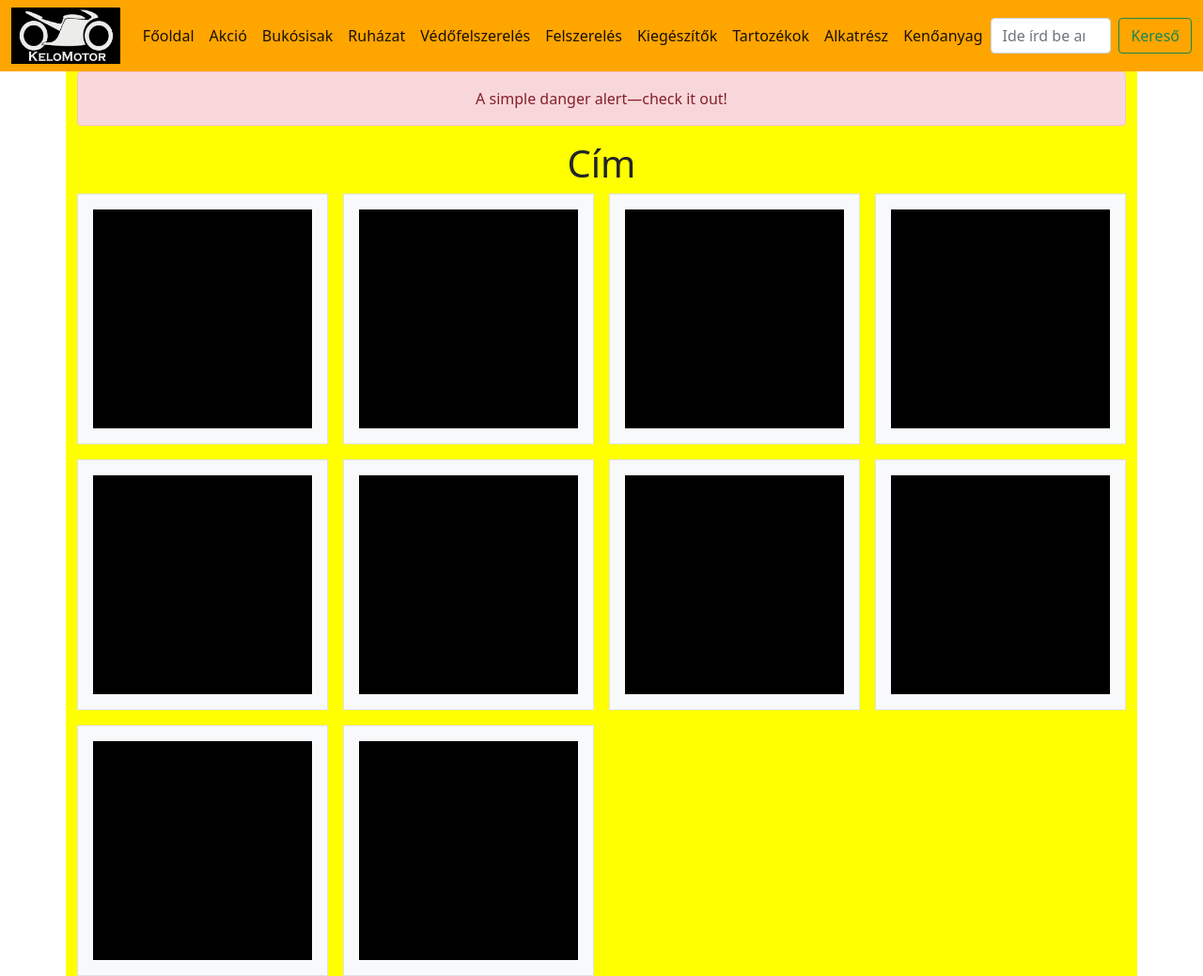
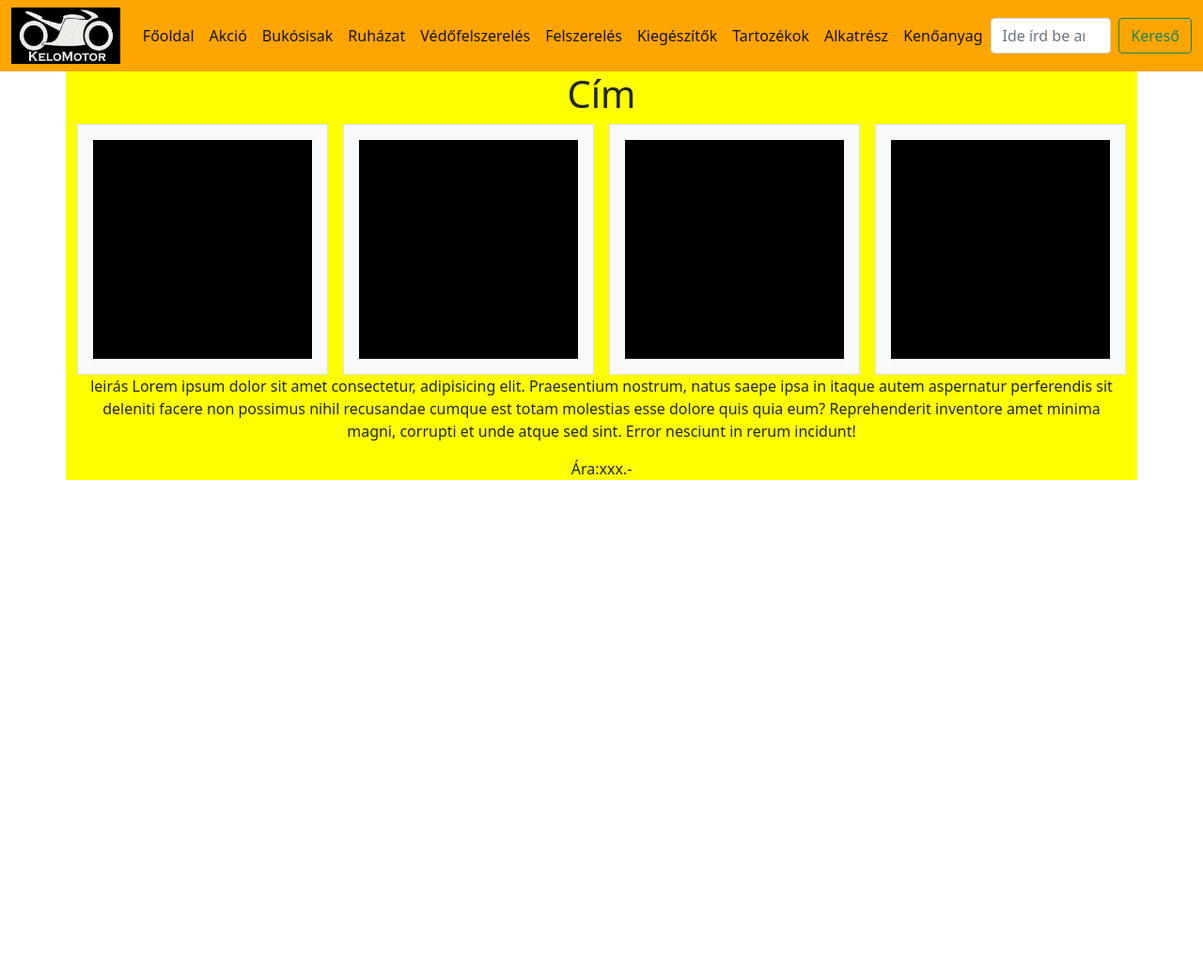
Before and after one commit to kravarikadam/kravarikadam.github.io, a plain HTML site: page index.html in a window 1280 px wide. Shown: the whole page at 94% size. After the commit the page ends 800 px from the top, so only its background shows below. Drawn offline with nearby package versions, Linux system fonts and the light colour scheme.

Commit message:
java navbar elötti mentés

```diff
--- a/css/style.css
+++ b/css/style.css
@@ -16,3 +16,9 @@
 .paddingFentLent {
     padding: 20px 0;
 }
+.displayNone {
+    display: none;
+}
+.displayBlock {
+    display: block;
+}
--- a/index.html
+++ b/index.html
@@ -63,12 +63,12 @@
         </div>
     </nav>
     <div class="container">
-        <div class="alert alert-danger text-center" role="alert">
-            A simple danger alert—check it out!
-        </div>
-
+        <div class="alert alert-danger text-center displayNone" role="alert"></div>
+        <div class="alert alert-primary text-center displayNone" role="alert"></div>
+        <div class="alert alert-success text-center displayNone" role="alert"></div>
+        <div class="alert alert-warning text-center displayNone" role="alert"></div>
+        <div>
             <p class="h1 text-center">Cím</p>
-
             <div class="row row-cols-1 row-cols-lg-4 g-2 g-lg-3">
                 <div class="col">
                     <div class="p-3 border bg-light d-flex justify-content-center align-items-center"><img
@@ -86,30 +86,9 @@
                     <div class="p-3 border bg-light d-flex justify-content-center align-items-center"><img
                             src="img/300x300.jpg" alt="" class="img-fluid"></div>
                 </div>
-            <div class="col">
-                <div class="p-3 border bg-light d-flex justify-content-center align-items-center"><img
-                        src="img/300x300.jpg" alt="" class="img-fluid"></div>
             </div>
-            <div class="col">
-                <div class="p-3 border bg-light d-flex justify-content-center align-items-center"><img
-                        src="img/300x300.jpg" alt="" class="img-fluid"></div>
-            </div>
-            <div class="col">
-                <div class="p-3 border bg-light d-flex justify-content-center align-items-center"><img
-                        src="img/300x300.jpg" alt="" class="img-fluid"></div>
-            </div>
-            <div class="col">
-                <div class="p-3 border bg-light d-flex justify-content-center align-items-center"><img
-                        src="img/300x300.jpg" alt="" class="img-fluid"></div>
-            </div>
-            <div class="col">
-                <div class="p-3 border bg-light d-flex justify-content-center align-items-center"><img
-                        src="img/300x300.jpg" alt="" class="img-fluid"></div>
-            </div>
-            <div class="col">
-                <div class="p-3 border bg-light d-flex justify-content-center align-items-center"><img
-                        src="img/300x300.jpg" alt="" class="img-fluid"></div>
-            </div>
+            <p class="text-center">leirás Lorem ipsum dolor sit amet consectetur, adipisicing elit. Praesentium nostrum, natus saepe ipsa in itaque autem aspernatur perferendis sit deleniti facere non possimus nihil recusandae cumque est totam molestias esse dolore quis quia eum? Reprehenderit inventore amet minima magni, corrupti et unde atque sed sint. Error nesciunt in rerum incidunt!</p>
+            <p class="text-center">Ára:xxx.-</p>
         </div>
     </div>
 
@@ -117,6 +96,24 @@
     <script src="https://cdn.jsdelivr.net/npm/bootstrap@5.1.0/dist/js/bootstrap.bundle.min.js"
         integrity="sha384-U1DAWAznBHeqEIlVSCgzq+c9gqGAJn5c/t99JyeKa9xxaYpSvHU5awsuZVVFIhvj"
         crossorigin="anonymous"></script>
+
+    <script>
+        /* let pirosAlert = document.querySelector("div.alert.alert-danger.text-center");
+        pirosAlert.setAttribute("class","displayOn alert alert-danger text-center" );
+        pirosAlert.innerHTML = "Piros szöveg!"; */
+
+        /* let kekAlert = document.querySelector("div.alert.alert-primary.text-center");
+        kekAlert.setAttribute("class","displayOn alert alert-primary text-center" );
+        kekAlert.innerHTML = "Kék szöveg!"; */
+
+        /* let zöldAlert = document.querySelector("div.alert.alert-success.text-center");
+        zöldAlert.setAttribute("class","displayOn alert alert-success text-center" );
+        zöldAlert.innerHTML = "Zöld szöveg"; */
+
+        /* let sargaAlert = document.querySelector("div.alert.alert-warning.text-center");
+        sargaAlert.setAttribute("class","displayOn alert alert-warning text-center" );
+        sargaAlert.innerHTML = "Sárga szöveg"; */
+    </script>
 </body>
 
 </html>
```
Also changed, not shown: js/nav_bar.js (added). Lines whose indentation alone changed are shown as unchanged.
